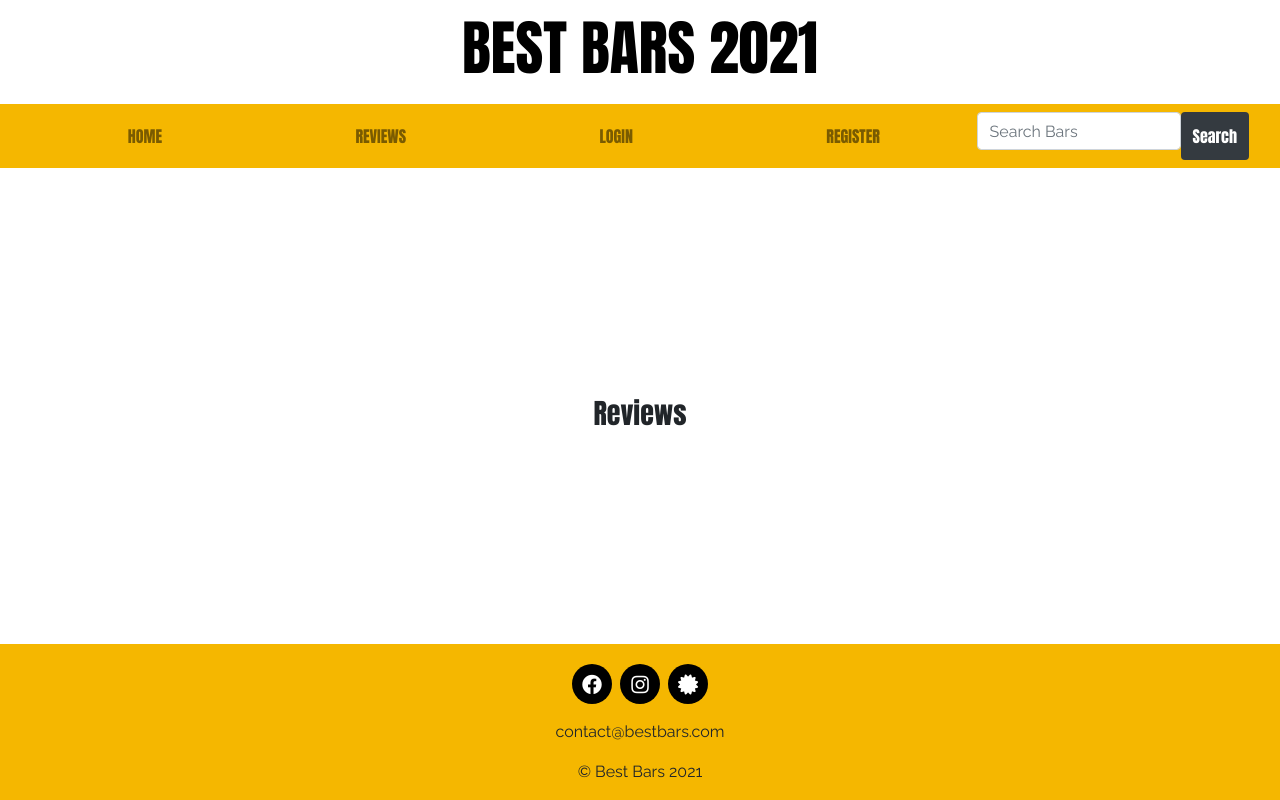
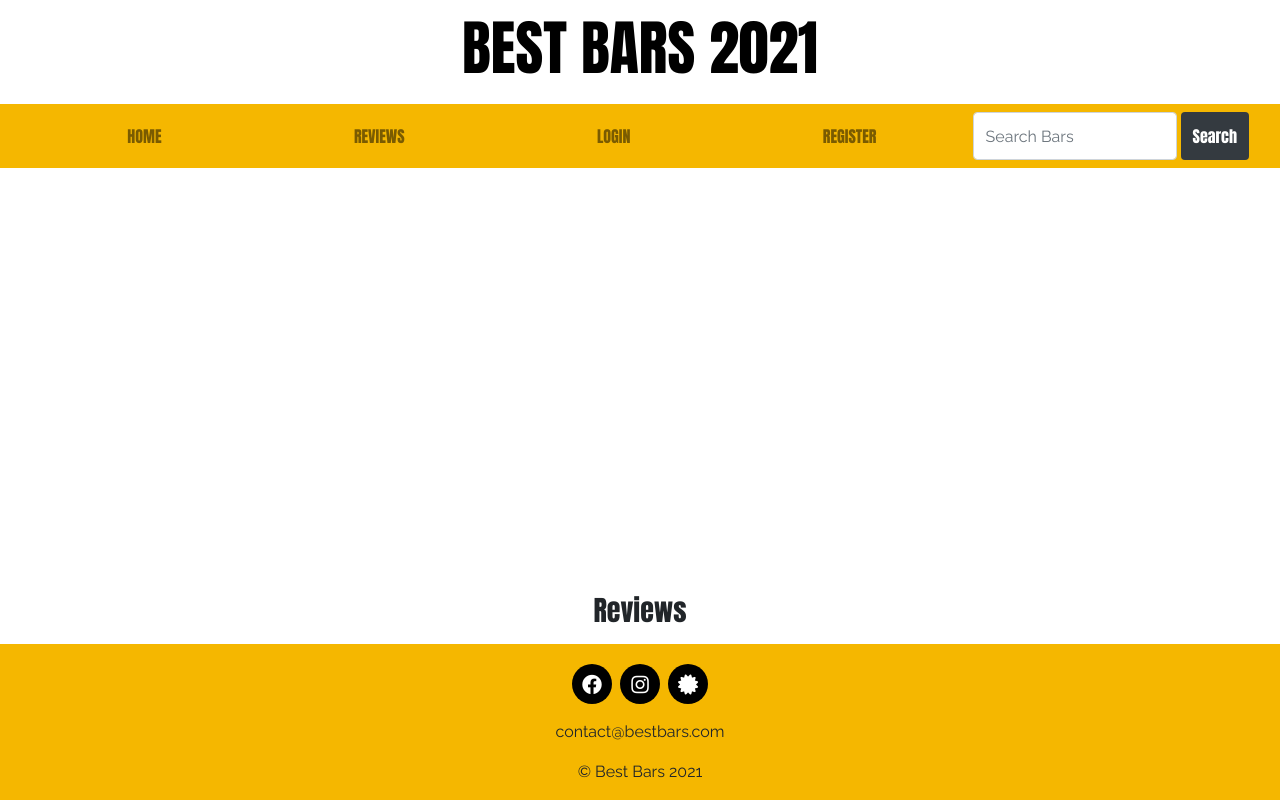
Before and after one commit to chardma3/Best-Bars-2021, a Flask app: page /search in a window 1280 px wide. Run offline with Flask 2, Linux system fonts and the light colour scheme; data that the repository does not hold is empty; some libraries are stand-ins or nearby versions.

Commit message:
Fixed alignment, padding and size of nav search function

```diff
--- a/static/css/style.css
+++ b/static/css/style.css
@@ -126,6 +126,10 @@ li.modal.open {
     margin: auto 0;
 }
 
+.form-control {
+    height: 100%;
+}
+
 /* ---------- Buttons ---------- */
 .btn {
     border:none;
--- a/templates/base.html
+++ b/templates/base.html
@@ -31,7 +31,7 @@
             </div>
         </div>
         <!-- navbar-->
-        <nav class="navbar sticky-top navbar-expand-lg navbar-light">
+        <nav class="navbar navbar-expand-lg navbar-light sticky-top">
             <div class="container-fluid">
                 <button class="navbar-toggler" type="button" data-bs-toggle="collapse"
                     data-bs-target="#navbarSupportedContent" aria-controls="navbarSupportedContent"
@@ -66,8 +66,8 @@
                         {% endif %}
                         <!--search button-->
                         <form action="{{ url_for('search') }}" method="POST" class="d-flex">
-                            <input class="form-control me-2" type="text" name="query" id="query"
-                                placeholder="Search Bars" aria-label="Search">
+                            <input class="form-control me-2 mr-1" type="text" name="query" id="query" placeholder="Search Bars"
+                            aria-label="Search">
                             <button class="btn btn-dark" type="submit">Search</button>
                         </form>
                     </ul>
@@ -88,7 +88,7 @@
         {% endif %}
         {% endwith %}
     </section>
-    <main class="container-fluid form-container">
+    <main class="container-fluid form-container mb-2">
         {% block content %}
         {% endblock %}
     </main>
```
